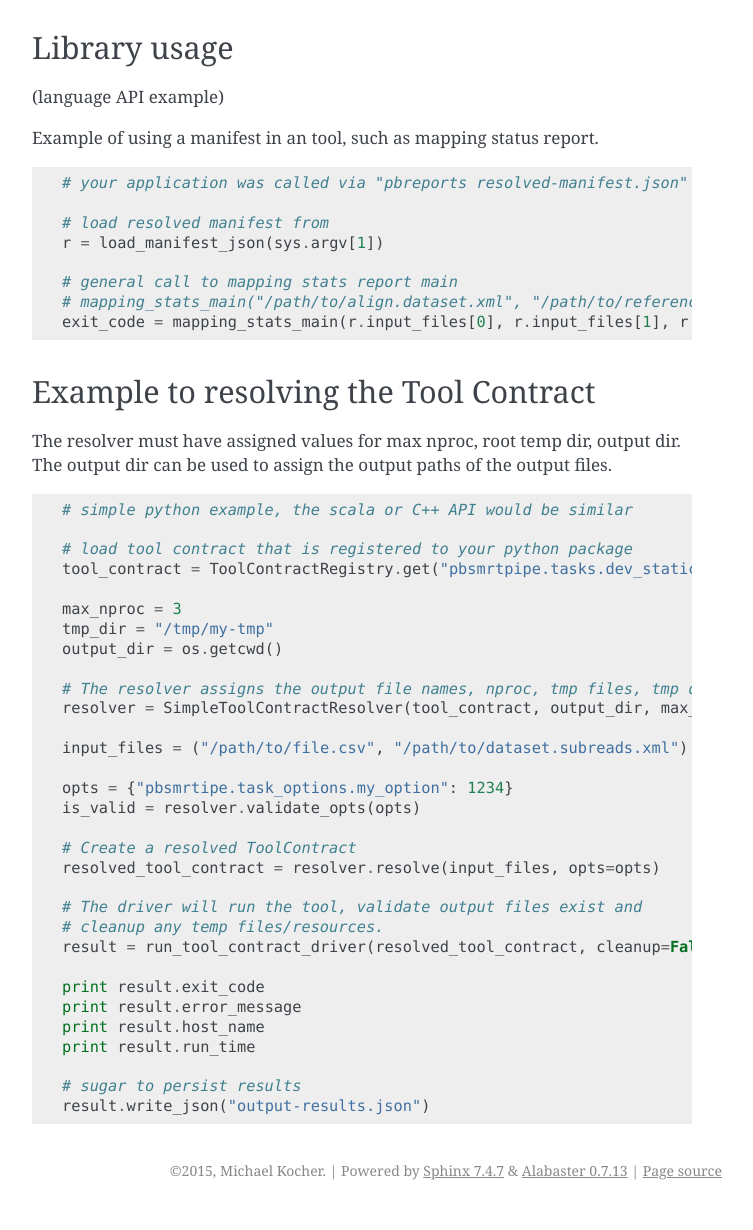
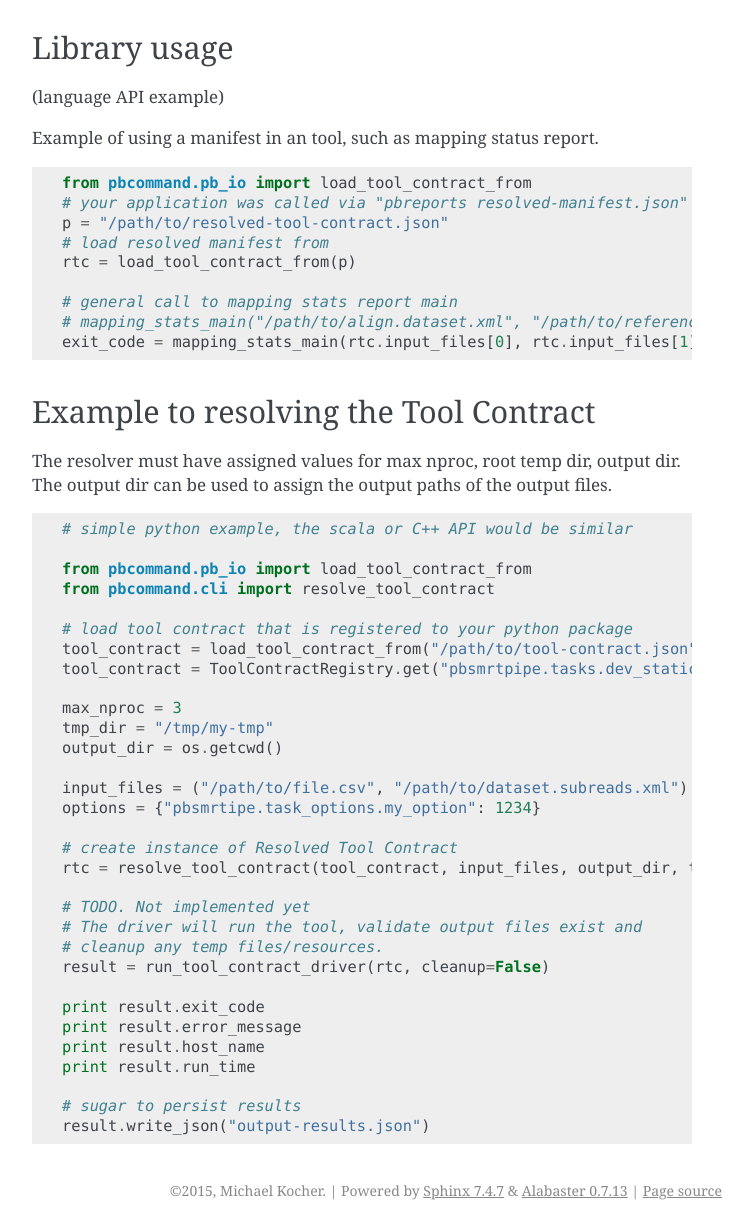
Before and after one commit to PacificBiosciences/pbcommand, a Sphinx documentation site: the page built from docs/source/commandline_interface.rst, in a window 1280 px wide and 1400 px high, scrolled down 2211 px, cut to the strip 170-1400 px from the top of the window. Shown: the whole strip, without its empty margins (388-1141 px from the left). Built offline with Sphinx 7.4.7, drawn with Linux system fonts in a browser that asks for light colours; some of the changed text lies outside the part shown.

Commit message:
Update docs.

```diff
--- a/docs/source/commandline_interface.rst
+++ b/docs/source/commandline_interface.rst
@@ -34,7 +34,7 @@
 Tool Contract file for 'my-exe'
 
 
-.. literalinclude:: ../tests/data/dev_example_tool_contract.json
+.. literalinclude:: ../../tests/data/dev_example_tool_contract.json
     :language: javascript
 
 
@@ -61,10 +61,10 @@
 Complete App shown below.
 
 
-.. literalinclude:: ../pbsystem/common/cmdline/examples/dev_app.py
+.. literalinclude:: ../../pbcommand/cli/examples/dev_app.py
     :language: python
 
-.. note:: Options must be prefixed with {pbsystem}.task_options.{option_id} format.
+.. note:: Options must be prefixed with {pbcommand}.task_options.{option_id} format.
 
 Details of Resolved Tool Contract
 ~~~~~~~~~~~~~~~~~~~~~~~~~~~~~~~~~
@@ -73,7 +73,7 @@
 - nproc and other resources are resolved
 
 
-.. literalinclude:: ../tests/data/dev_example_resolved_tool_contract.json
+.. literalinclude:: ../../tests/data/dev_example_resolved_tool_contract.json
     :language: javascript
 
 
@@ -87,14 +87,15 @@
 
 .. code-block:: python
 
+    from pbcommand.pb_io import load_tool_contract_from
     # your application was called via "pbreports resolved-manifest.json"
-
+    p = "/path/to/resolved-tool-contract.json"
     # load resolved manifest from
-    r = load_manifest_json(sys.argv[1])
+    rtc = load_tool_contract_from(p)
 
     # general call to mapping stats report main
     # mapping_stats_main("/path/to/align.dataset.xml", "/path/to/reference.dataset.xml", "/path/to/output.json", my_option=1235)
-    exit_code = mapping_stats_main(r.input_files[0], r.input_files[1], r.output_files[0], r.opts["pbreports.options.my_option"])
+    exit_code = mapping_stats_main(rtc.input_files[0], rtc.input_files[1], rtc.output_files[0], rtc.opts["pbreports.task_options.my_option"])
 
 
 Example to resolving the Tool Contract
@@ -108,27 +109,27 @@
 
     # simple python example, the scala or C++ API would be similar
 
+    from pbcommand.pb_io import load_tool_contract_from
+    from pbcommand.cli import resolve_tool_contract
+
     # load tool contract that is registered to your python package
+    tool_contract = load_tool_contract_from("/path/to/tool-contract.json")
     tool_contract = ToolContractRegistry.get("pbsmrtpipe.tasks.dev_static_task")
 
     max_nproc = 3
     tmp_dir = "/tmp/my-tmp"
     output_dir = os.getcwd()
 
-    # The resolver assigns the output file names, nproc, tmp files, tmp dirs, etc...
-    resolver = SimpleToolContractResolver(tool_contract, output_dir, max_nproc, tmp_dir)
+    input_files = ("/path/to/file.csv", "/path/to/dataset.subreads.xml")
+    options = {"pbsmrtipe.task_options.my_option": 1234}
 
-    input_files = ("/path/to/file.csv", "/path/to/dataset.subreads.xml")
+    # create instance of Resolved Tool Contract
+    rtc = resolve_tool_contract(tool_contract, input_files, output_dir, tmp_dir, max_nproc, options)
 
-    opts = {"pbsmrtipe.task_options.my_option": 1234}
-    is_valid = resolver.validate_opts(opts)
-
-    # Create a resolved ToolContract
-    resolved_tool_contract = resolver.resolve(input_files, opts=opts)
-
+    # TODO. Not implemented yet
     # The driver will run the tool, validate output files exist and
     # cleanup any temp files/resources.
-    result = run_tool_contract_driver(resolved_tool_contract, cleanup=False)
+    result = run_tool_contract_driver(rtc, cleanup=False)
 
     print result.exit_code
     print result.error_message
```
Also changed, not shown: 3 other files.
